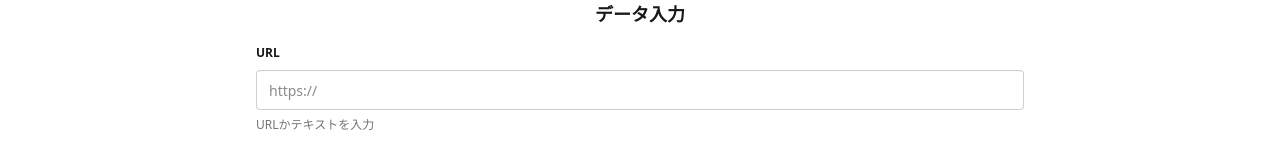
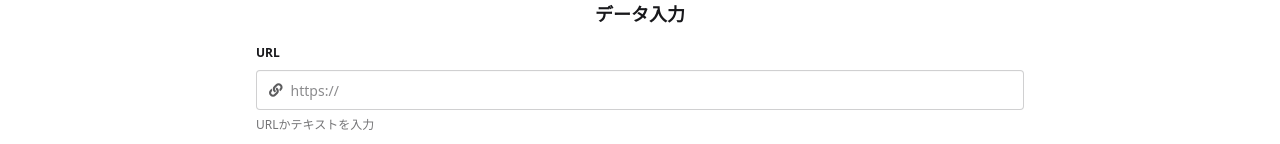
Before and after one commit to yuto0623/pocket-all, a Next.js app: page /qr-generator-tool in a window 1280 px wide. Shown: the part 188-332 px from the top of the page. Built offline with nearby package versions, Linux system fonts and the light colour scheme.

Commit message:
Refactor QR code input field to include label and icon for improved accessibility

```diff
--- a/app/components/Tools/QrGeneratorTool/QrGeneratorTool.tsx
+++ b/app/components/Tools/QrGeneratorTool/QrGeneratorTool.tsx
@@ -16,13 +16,15 @@ export default function QrGeneratorTool() {
 					</h2>
 					<fieldset className="fieldset w-full max-w-3xl mx-auto">
 						<legend className="fieldset-legend mr-auto">URL</legend>
+						<label className="input w-full">
+							<FaLink className="opacity-70" />
 							<input
 								type="text"
-							className="input w-full"
 								required
 								placeholder="https://"
 								onChange={(e) => setText(e.target.value)}
 							/>
+						</label>
 						<p className="fieldset-label">URLかテキストを入力</p>
 					</fieldset>
 					<div className="justify-end card-actions">
```
Lines whose indentation alone changed are shown as unchanged.
